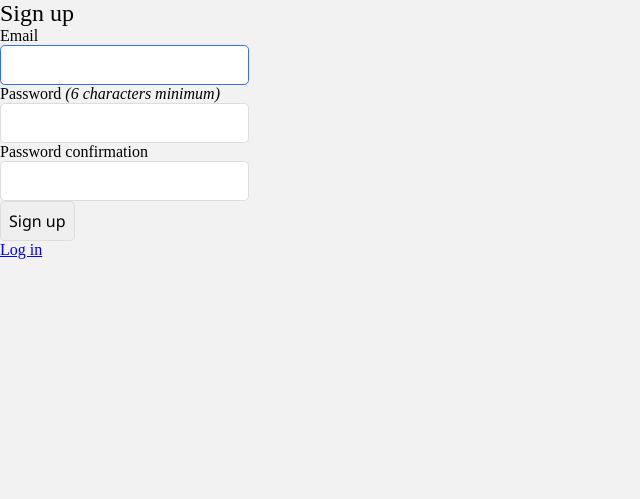
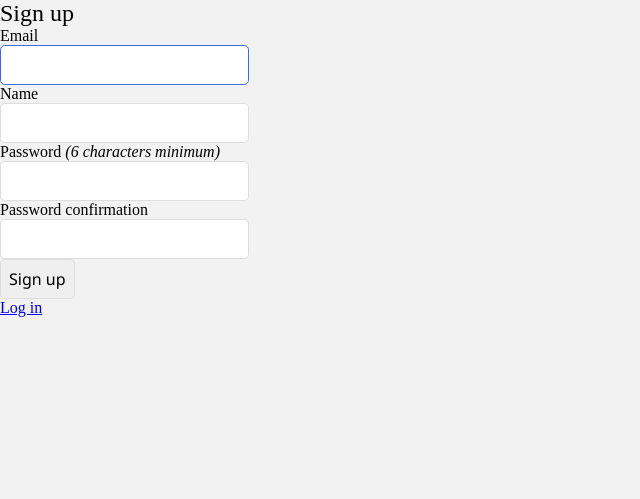
Before and after one commit to Trictonicmp/blog-app, a Rails app: the page made by app/controllers/application_controller.rb in a window 1280 px wide. Shown: the top 499 px of the page, without its empty margins (0-640 px from the left). Run offline with Rails 7, Linux system fonts and the light colour scheme; parts of the project's set-up code (start-up, migrations or seed data) failed here and were passed over; some libraries are stand-ins or nearby versions.

Commit message:
Add views and edit ApplicationController to make the sign up work

```diff
--- a/app/controllers/application_controller.rb
+++ b/app/controllers/application_controller.rb
@@ -1,5 +1,13 @@
 class ApplicationController < ActionController::Base
-  def current_user
-    User.first
+  # def current_user
+  #   User.first
+  # end
+  protect_from_forgery with: :exception
+
+  before_action :update_allowed_parameters, if: :devise_controller?
+
+  def update_allowed_parameters
+    devise_parameter_sanitizer.permit(:sign_up) { |u| u.permit(:name, :email, :password)}
+    devise_parameter_sanitizer.permit(:account_update) { |u| u.permit(:name, :email, :password, :current_password)}
   end
 end
--- a/app/views/devise/registrations/edit.html.erb
+++ b/app/views/devise/registrations/edit.html.erb
@@ -6,6 +6,11 @@
   <div class="field">
     <%= f.label :email %><br />
     <%= f.email_field :email, autofocus: true, autocomplete: "email" %>
+  </div>
+
+  <div class="field">
+    <%= f.label :name %><br />
+    <%= f.text_field :name, autocomplete: "name" %>
   </div>
 
   <% if devise_mapping.confirmable? && resource.pending_reconfirmation? %>
--- a/app/views/devise/registrations/new.html.erb
+++ b/app/views/devise/registrations/new.html.erb
@@ -6,6 +6,11 @@
   <div class="field">
     <%= f.label :email %><br />
     <%= f.email_field :email, autofocus: true, autocomplete: "email" %>
+  </div>
+
+  <div class="field">
+    <%= f.label :name %><br />
+    <%= f.text_field :name, autocomplete: "name" %>
   </div>
 
   <div class="field">
```
